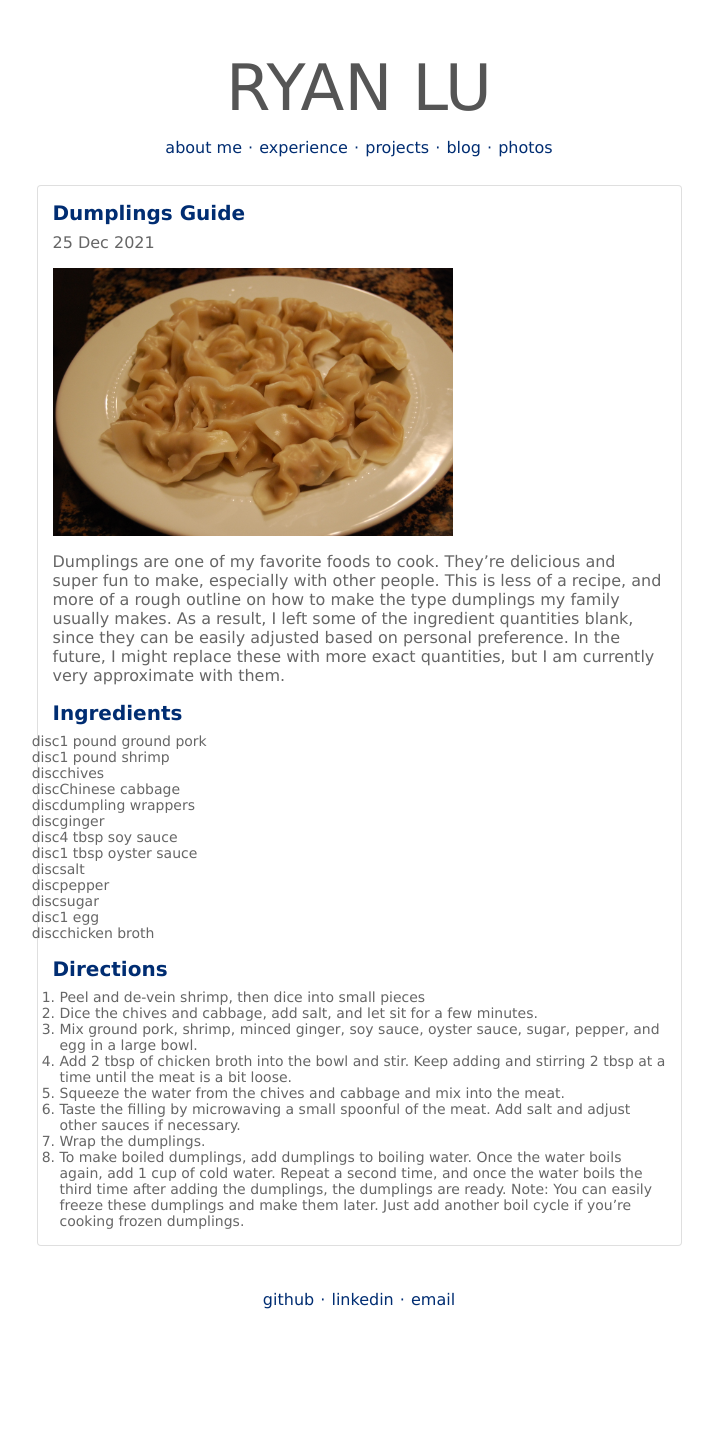
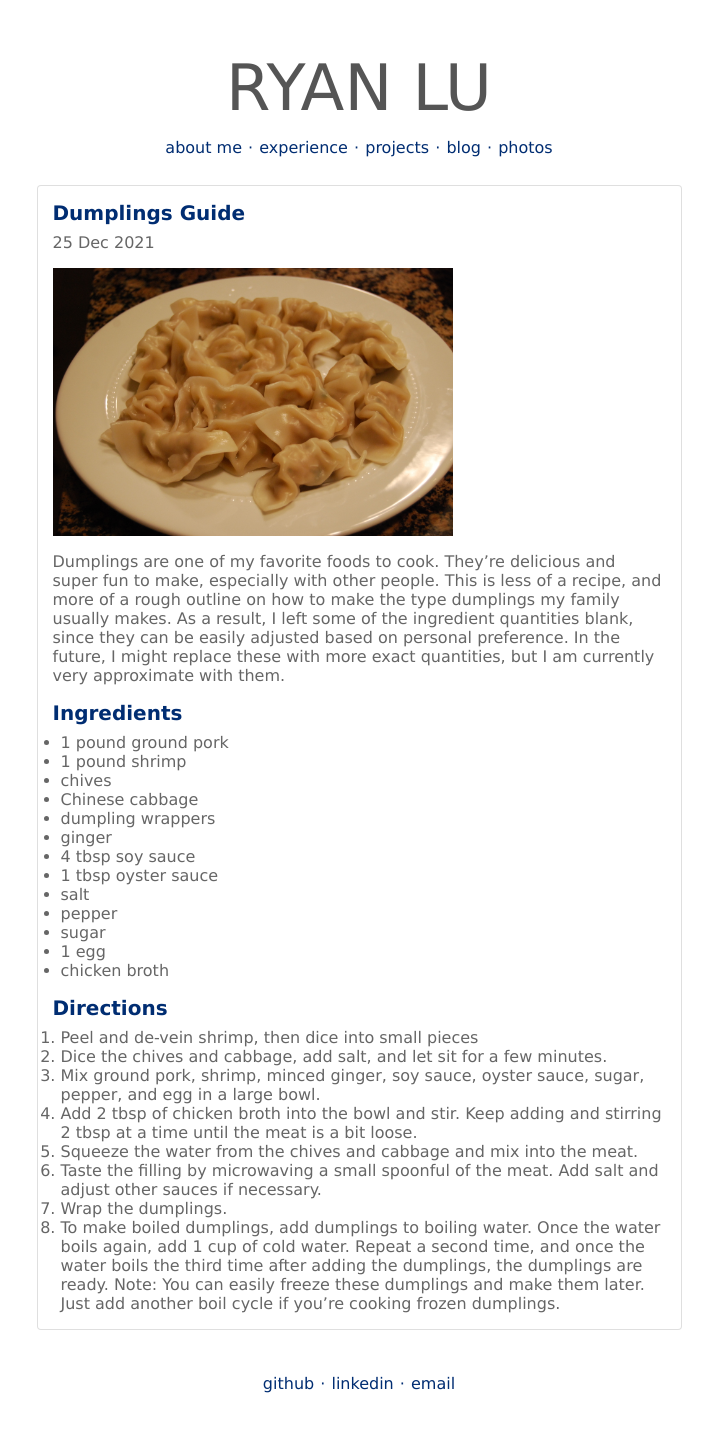
Before and after one commit to ryanlu41/ryanlu41.github.io, a Jekyll site: the page built from _posts/2021-12-25-Dumpling-Recipe.md, in a window 1280 px wide. Shown: the whole page, without its empty margins (281-994 px from the left). Built offline with Jekyll 4.4.1, drawn with Linux system fonts in a browser that asks for light colours; before the commit the page ends 1347 px from its top, so only the background shows below that.

Commit message:
newest blog post

```diff
--- a/_layouts/post.html
+++ b/_layouts/post.html
@@ -10,7 +10,8 @@ layout: default
 
     ul {
     padding-left: 0.5em;
-    list-style-type: "disc";
+    list-style-type: disc;
+    font-size: 16px;
     }
     ul li:before {
     content: "";
@@ -19,6 +20,7 @@ layout: default
 
     ol {
         padding-left: 0.5em;
+        font-size: 16px;
     }
 </style>
 <div class='row slide'>
```
